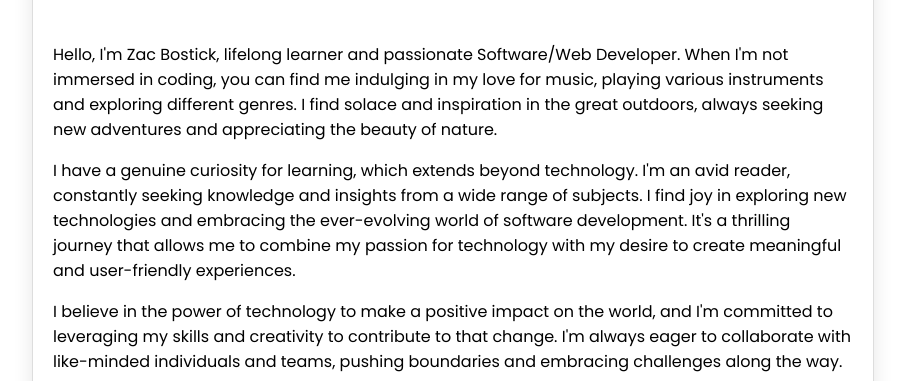
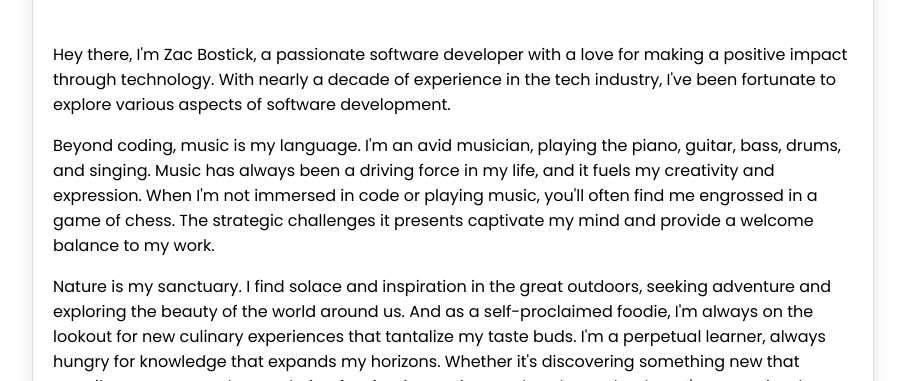
Before and after one commit to ZacBostick/devportfolio, a plain HTML site: page index.html in a window 1280 px wide. Shown: the part 419-800 px from the top of the page, without its empty margins (187-1092 px from the left). Drawn offline with nearby package versions, Linux system fonts and the light colour scheme.

Commit message:
Update index.html

```diff
--- a/index.html
+++ b/index.html
@@ -50,13 +50,13 @@
                 <h2 data-aos="fade-up">About Me</h2>
                 <br>
                 <p>
-                    Hello, I'm Zac Bostick, lifelong learner and passionate Software/Web Developer. When I'm not immersed in coding, you can find me indulging in my love for music, playing various instruments and exploring different genres. I find solace and inspiration in the great outdoors, always seeking new adventures and appreciating the beauty of nature.
+                    Hey there, I'm Zac Bostick, a passionate software developer with a love for making a positive impact through technology. With nearly a decade of experience in the tech industry, I've been fortunate to explore various aspects of software development.
                 </p>
                 <p>
-                    I have a genuine curiosity for learning, which extends beyond technology. I'm an avid reader, constantly seeking knowledge and insights from a wide range of subjects. I find joy in exploring new technologies and embracing the ever-evolving world of software development. It's a thrilling journey that allows me to combine my passion for technology with my desire to create meaningful and user-friendly experiences.
+                    Beyond coding, music is my language. I'm an avid musician, playing the piano, guitar, bass, drums, and singing. Music has always been a driving force in my life, and it fuels my creativity and expression. When I'm not immersed in code or playing music, you'll often find me engrossed in a game of chess. The strategic challenges it presents captivate my mind and provide a welcome balance to my work.
                 </p>
                 <p>
-                    I believe in the power of technology to make a positive impact on the world, and I'm committed to leveraging my skills and creativity to contribute to that change. I'm always eager to collaborate with like-minded individuals and teams, pushing boundaries and embracing challenges along the way.
+                   Nature is my sanctuary. I find solace and inspiration in the great outdoors, seeking adventure and exploring the beauty of the world around us. And as a self-proclaimed foodie, I'm always on the lookout for new culinary experiences that tantalize my taste buds. I'm a perpetual learner, always hungry for knowledge that expands my horizons. Whether it's discovering something new that contributes to my work or exploring fascinating topics unrelated to technology, I'm committed to personal growth. Learn more about my history, experience and skills below.
                 </p>
                 <br>
         </div>
```
